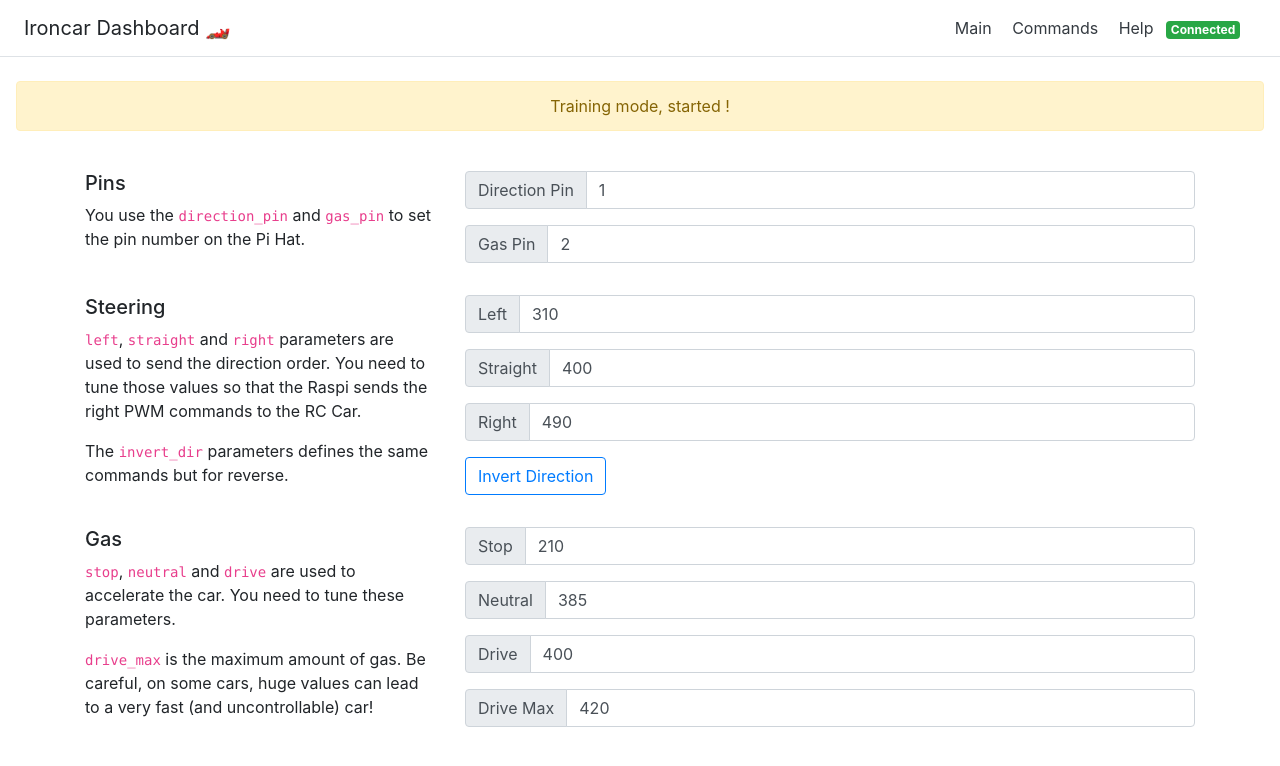
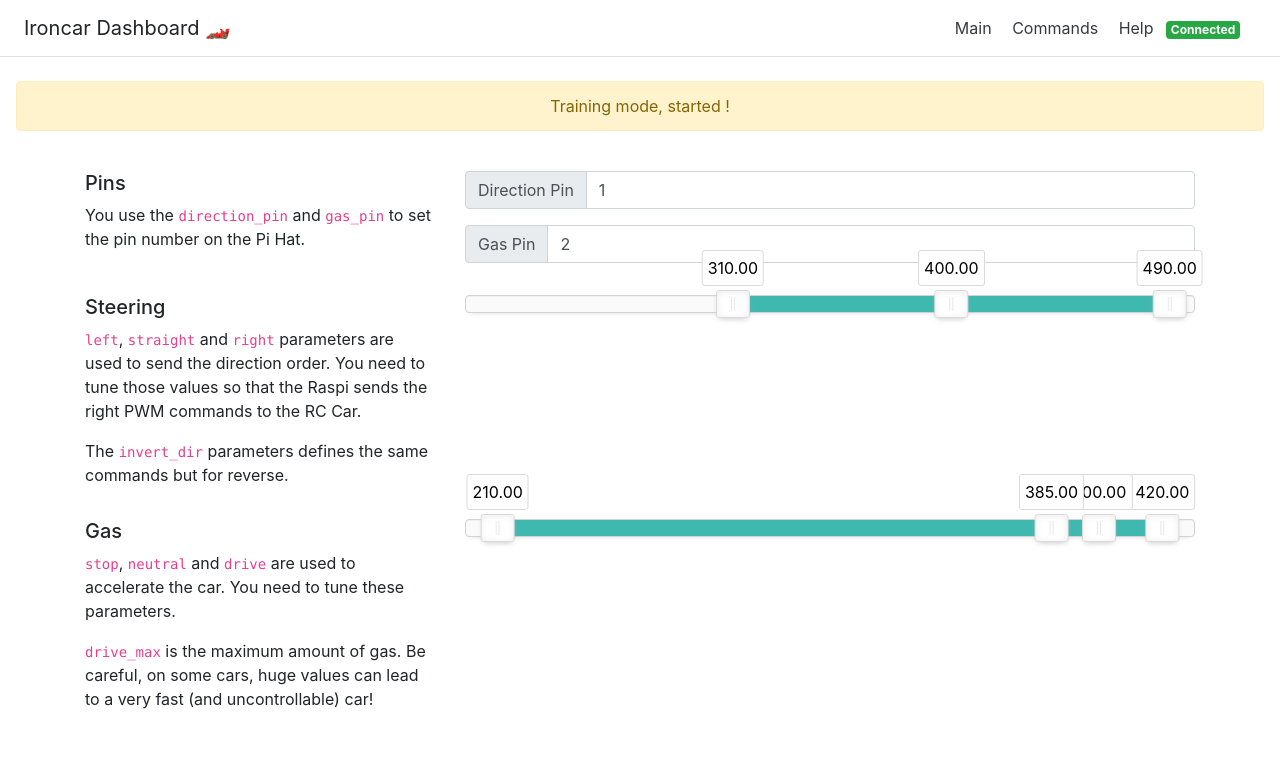
Before and after one commit to vhoulbreque/ironcar, a Flask app: page /commands in a window 1280 px wide. Shown: the top 766 px of the page. Run offline with Flask 2, Linux system fonts and the light colour scheme; some libraries are stand-ins or nearby versions.

Commit message:
replaced inputs by sliders for commands (steering and gas)

```diff
--- a/front/templates/commands.html
+++ b/front/templates/commands.html
@@ -7,6 +7,7 @@
       <h5>Pins</h5>
       <p>You use the <code>direction_pin</code> and <code>gas_pin</code> to set the pin number on the Pi Hat.</p>
     </div>
+
     <div class="col-lg-8 mb-3">
       <div class="input-group mb-3">
         <div class="input-group-prepend">
@@ -14,6 +15,7 @@
         </div>
         <input type="text" class="form-control" value="{{commands.dir_pin}}">
       </div>
+
       <div class="input-group mb-3">
         <div class="input-group-prepend">
           <span class="input-group-text">Gas Pin</span>
@@ -29,29 +31,9 @@
       <p><code>left</code>, <code>straight</code> and <code>right</code> parameters are used to send the direction order. You need to tune those values so that the Raspi sends the right PWM commands to the RC Car.</p>
       <p>The <code>invert_dir</code> parameters defines the same commands but for reverse.</p>
     </div>
+
     <div class="col-lg-8 mb-3">
-        <div id="slider-handles"></div>
-        <div class="input-group mb-3">
-          <div class="input-group-prepend">
-            <span class="input-group-text">Left</span>
-          </div>
-          <input type="text" class="form-control" data-command="left" value="{{commands.left}}">
-        </div>
-        <div class="input-group mb-3">
-          <div class="input-group-prepend">
-            <span class="input-group-text">Straight</span>
-          </div>
-          <input type="text" class="form-control" data-command="straight" value="{{commands.straight}}">
-        </div>
-        <div class="input-group mb-3">
-          <div class="input-group-prepend">
-            <span class="input-group-text">Right</span>
-          </div>
-          <input type="text" class="form-control" data-command="right" value="{{commands.right}}">
-        </div>
-        <div class="input-group mb-3">
-          <button type="submit" class="btn btn-outline-primary" data-command-reversed="invert_dir">Invert Direction</button>
-        </div>
+        <div id="sliderDir"></div>
     </div>
   </div>
 
@@ -61,32 +43,9 @@
       <p><code>stop</code>, <code>neutral</code> and <code>drive</code> are used to accelerate the car. You need to tune these parameters.</p>
       <p><code>drive_max</code> is the maximum amount of gas. Be careful, on some cars, huge values can lead to a very fast (and uncontrollable) car!</p>
     </div>
+
     <div class="col-lg-8 mb-3">
-        <div id="slider-handles"></div>
-        <div class="input-group mb-3">
-          <div class="input-group-prepend">
-            <span class="input-group-text">Stop</span>
-          </div>
-          <input type="text" class="form-control" data-command="stop" value="{{commands.stop}}">
-        </div>
-        <div class="input-group mb-3">
-          <div class="input-group-prepend">
-            <span class="input-group-text">Neutral</span>
-          </div>
-          <input type="text" class="form-control" data-command="neutral" value="{{commands.neutral}}">
-        </div>
-        <div class="input-group mb-3">
-          <div class="input-group-prepend">
-            <span class="input-group-text">Drive</span>
-          </div>
-          <input type="text" class="form-control" data-command="drive" value="{{commands.drive}}">
-        </div>
-        <div class="input-group mb-3">
-          <div class="input-group-prepend">
-            <span class="input-group-text">Drive Max</span>
-          </div>
-          <input type="text" class="form-control" data-command="drive_max" value="{{commands.drive_max}}">
-        </div>
+      <div id="sliderGas"></div>
     </div>
   </div>
 </div>
--- a/front/templates/layout.html
+++ b/front/templates/layout.html
@@ -8,6 +8,7 @@
     <!-- Bootstrap core CSS -->
     <link href="{{ url_for('static', filename='css/bootstrap.min.css') }}" rel="stylesheet">
     <link href="{{ url_for('static', filename='css/open-iconic-bootstrap.min.css') }}" rel="stylesheet">
+    <link href="{{ url_for('static', filename='css/nouislider.min.css') }}" rel="stylesheet" >
     <link href="{{ url_for('static', filename='css/styles.css') }}" rel="stylesheet" >
   </head>
 
@@ -34,6 +35,7 @@
     <script src="{{ url_for('static', filename='js/socket.io.min.js') }}"></script>
     <script src="{{ url_for('static', filename='js/bootstrap.min.js') }}"></script>
     <script src="{{ url_for('static', filename='js/d3.v4.min.js') }}"></script>
+    <script src="{{ url_for('static', filename='js/nouislider.min.js') }}"></script>
     <script src="{{ url_for('static', filename='js/main.js') }}"></script>
 
   </body>
```
Also changed, not shown: front/static/js/main.js (+82 -0 lines), front/static/js/nouislider.min.js (added).
